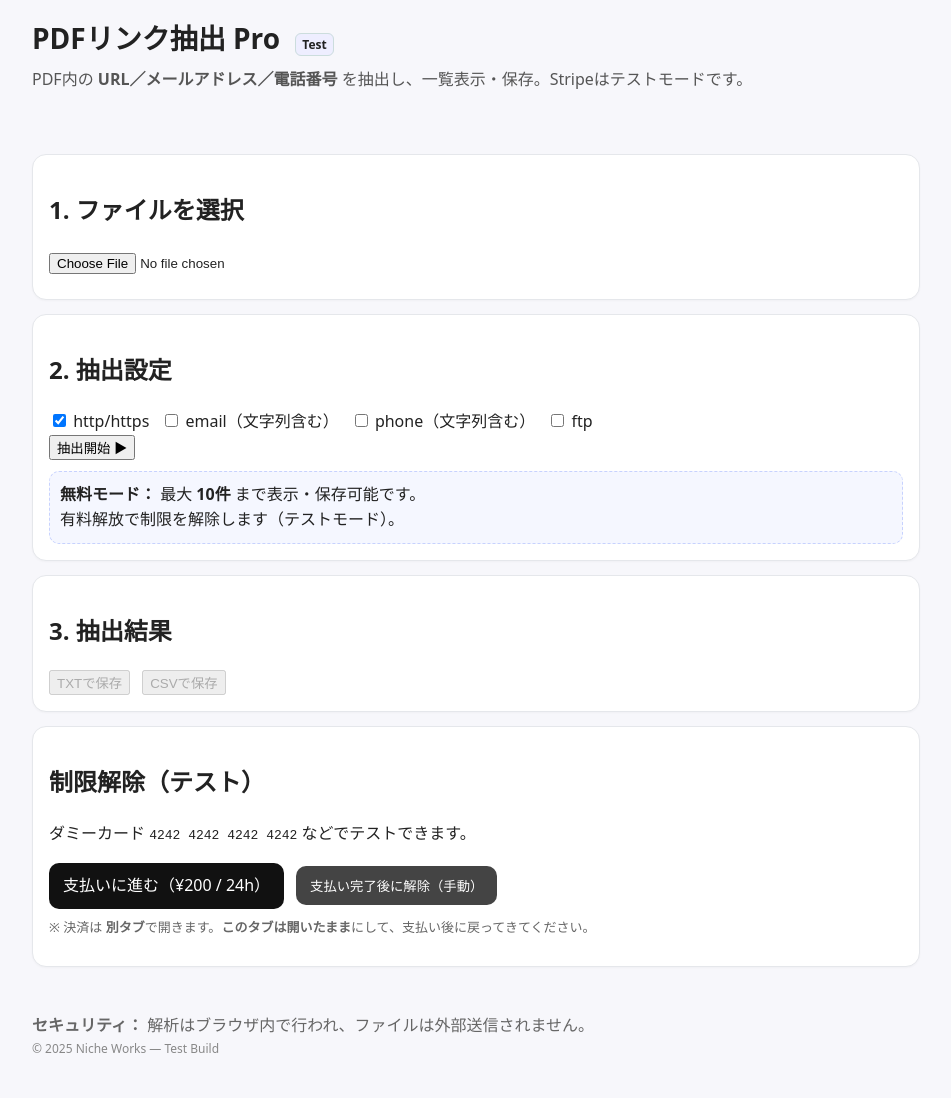
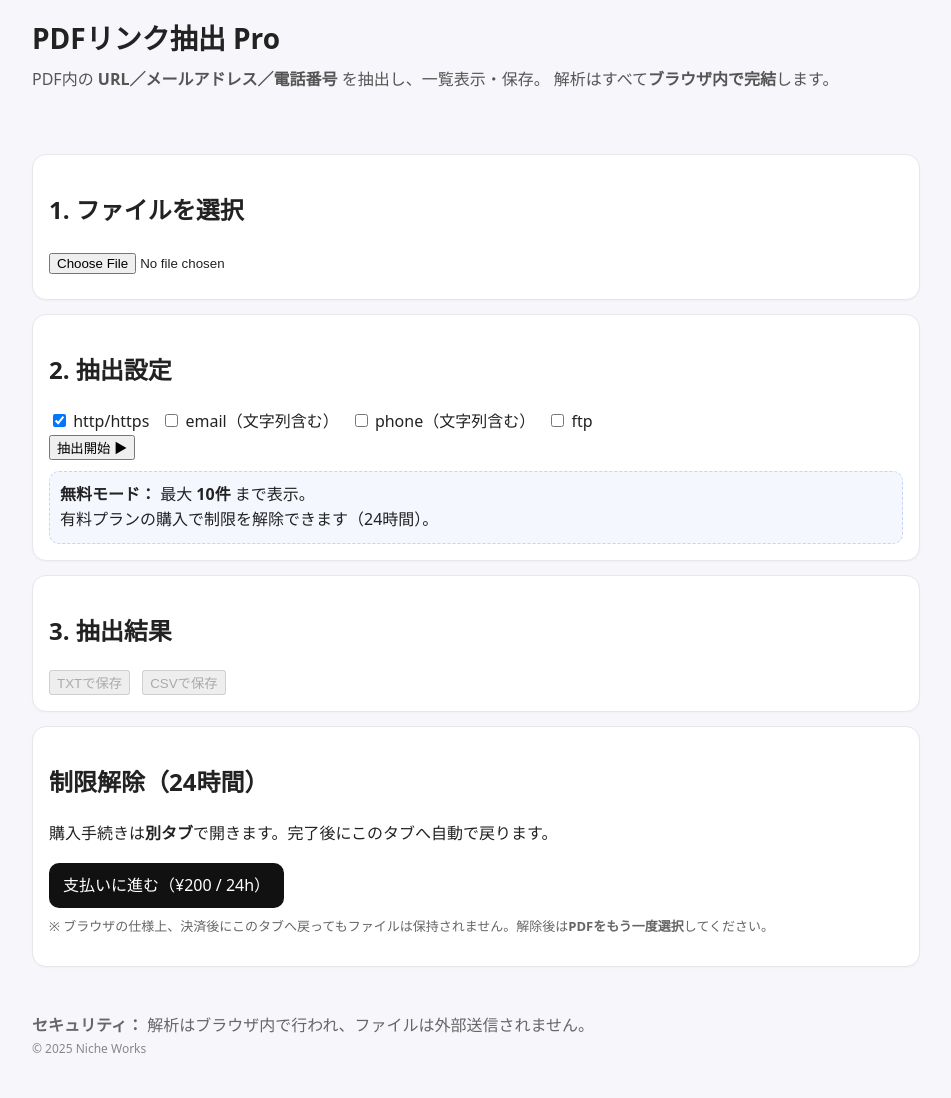
Before and after one commit to nicheworks-tools/pdf-link-extractor-pro, a plain HTML site: page index.html in a window 1280 px wide. Shown: the whole page, without its empty margins (164-1115 px from the left). Drawn offline with Linux system fonts and the light colour scheme.

Commit message:
Update index.html

```diff
--- a/index.html
+++ b/index.html
@@ -3,7 +3,7 @@
 <head>
   <meta charset="utf-8" />
   <meta name="viewport" content="width=device-width,initial-scale=1" />
-  <title>PDFリンク抽出 Pro — Hybrid</title>
+  <title>PDFリンク抽出 Pro</title>
   <link rel="stylesheet" href="./style.css" />
   <link rel="icon" href="/favicon.svg" type="image/svg+xml" />
   <style>
@@ -14,18 +14,20 @@
     .banner .actions{margin-top:8px}
     .btn-inline{display:inline-block;margin-right:8px;padding:6px 10px;border-radius:8px;border:1px solid #d1d5db}
   </style>
+
+  <!-- OG / Twitter -->
   <meta property="og:title" content="PDFリンク抽出 Pro | PDF Link Extractor Pro" />
-<meta property="og:description" content="PDF内のURL・メール・電話を一括抽出。ブラウザ内完結、無料プレビュー&CSV/TXT保存。" />
-<meta property="og:url" content="https://pdf-link-extractor-pro.vercel.app/" />
-<meta property="og:image" content="https://pdf-link-extractor-pro.vercel.app/og-image.jpg" />
-<meta name="twitter:card" content="summary_large_image" />
-
+  <meta property="og:description" content="PDF内のURL・メール・電話を一括抽出。ブラウザ内完結、無料プレビュー&CSV/TXT保存。" />
+  <meta property="og:url" content="https://pdf-link-extractor-pro.vercel.app/" />
+  <meta property="og:image" content="https://pdf-link-extractor-pro.vercel.app/og-image.jpg" />
+  <meta name="twitter:card" content="summary_large_image" />
 </head>
 <body>
   <header class="container">
-    <h1>PDFリンク抽出 Pro <span class="badge">Test</span></h1>
+    <h1>PDFリンク抽出 Pro</h1>
     <p class="sub">
-      PDF内の <b>URL／メールアドレス／電話番号</b> を抽出し、一覧表示・保存。Stripeはテストモードです。
+      PDF内の <b>URL／メールアドレス／電話番号</b> を抽出し、一覧表示・保存。
+      解析はすべて<b>ブラウザ内で完結</b>します。
     </p>
     <div id="topBanner"></div>
   </header>
@@ -47,8 +49,8 @@
       </div>
       <button id="extractBtn" type="button">抽出開始 ▶︎</button>
       <div id="limitNote" class="note">
-        <strong>無料モード：</strong> 最大 <b>10件</b> まで表示・保存可能です。<br />
-        有料解放で制限を解除します（テストモード）。
+        <strong>無料モード：</strong> 最大 <b>10件</b> まで表示。<br />
+        有料プランの購入で制限を解除できます（24時間）。
       </div>
     </section>
 
@@ -63,27 +65,26 @@
     </section>
 
     <section class="card pay">
-      <h2>制限解除（テスト）</h2>
-      <p>ダミーカード <code>4242 4242 4242 4242</code> などでテストできます。</p>
+      <h2>制限解除（24時間）</h2>
+      <p>購入手続きは<b>別タブ</b>で開きます。完了後にこのタブへ自動で戻ります。</p>
       <div class="row">
-        <!-- 別タブで開く。クリック時に「決済中フラグ」を保存 -->
+        <!-- 本番用のPayment Linkに差し替え済み -->
         <a class="btn" id="payLink" href="https://buy.stripe.com/28E4gB1MR1M1cO9h31cV202" target="_blank" rel="noopener">支払いに進む（¥200 / 24h）</a>
-        <button id="iPaidBtn" class="btn secondary" type="button">支払い完了後に解除（手動）</button>
       </div>
-      <p class="small">※ 決済は <b>別タブ</b>で開きます。<b>このタブは開いたまま</b>にして、支払い後に戻ってきてください。</p>
+      <p class="small">※ ブラウザの仕様上、決済後にこのタブへ戻ってもファイルは保持されません。解除後は<b>PDFをもう一度選択</b>してください。</p>
     </section>
   </main>
 
   <footer class="container foot">
     <div><strong>セキュリティ：</strong> 解析はブラウザ内で行われ、ファイルは外部送信されません。</div>
-    <div class="muted">© 2025 Niche Works — Test Build</div>
+    <div class="muted">© 2025 Niche Works</div>
   </footer>
 
   <!-- pdf.js（ローカル） -->
   <script src="./vendor/pdf.min.js"></script>
 
   <script>
-    // ---- ユーティリティ（解除管理） ----
+    // ---- 課金解除管理 ----
     const unlockedKey = "pdf_link_extractor_unlocked_until";
     const unlockHours = 24;
     const payInProgressKey = "pdf_link_extractor_payment_in_progress";
@@ -103,17 +104,13 @@
       return ((until - Date.now())/3600000).toFixed(1);
     }
 
-    function banner(el, kind, html){
-      el.innerHTML = `<div class="banner ${kind}">${html}</div>`;
-    }
+    function banner(el, kind, html){ el.innerHTML = `<div class="banner ${kind}">${html}</div>`; }
     function clearBanner(el){ el.innerHTML = ""; }
 
     function updateUnlockUI() {
       const note = document.getElementById("limitNote");
-      const paidBtn = document.getElementById("iPaidBtn");
       if (isUnlocked()) {
         note.innerHTML = `<strong>有料モード：</strong> 制限解除中（残り約 ${remainingHours()} 時間）。全件表示・保存が可能です。`;
-        if (paidBtn){ paidBtn.disabled = true; paidBtn.textContent = "解除中"; }
       }
     }
 
@@ -136,7 +133,6 @@
     const resultList = document.getElementById("resultList");
     const saveTxtBtn = document.getElementById("saveTxtBtn");
     const saveCsvBtn = document.getElementById("saveCsvBtn");
-    const iPaidBtn   = document.getElementById("iPaidBtn");
     const payLink    = document.getElementById("payLink");
     const filterHttp = document.getElementById("filterHttp");
     const filterEmail= document.getElementById("filterEmail");
@@ -144,44 +140,38 @@
     const filterFtp  = document.getElementById("filterFtp");
     let currentLinks = [];
 
-    // ---- 決済フローのUX改善 ----
-    // 決済リンクを開いたら「決済中フラグ」を立て、元タブに注意バナーを出す
+    // ---- 決済フローのUX ----
     payLink.addEventListener("click", ()=>{
       localStorage.setItem(payInProgressKey, "1");
       banner(topBanner, "info",
         "<b>決済用タブを開きました。</b> このタブは開いたままにしてください。決済完了後、ここに戻るだけで制限が解除されます。");
     });
 
-    // 他タブから戻ってきた時（focus/visibility）に解除状態を再反映
+    // 他タブから戻ってきた時に解除状態を再反映
     window.addEventListener("focus", updateUnlockUI);
     document.addEventListener("visibilitychange", ()=>{ if (!document.hidden) updateUnlockUI(); });
 
-    // 支払い後に ?paid=1 で戻ってきたタブ用：解除して案内を表示
+    // 支払い後 ?paid=1 で戻ったタブ：解除して案内表示
     (function handlePaidQuery(){
       const p = new URLSearchParams(location.search);
       if (p.get("paid")==="1"){
         setUnlocked();
-        // URLを綺麗に
         try{ history.replaceState({}, "", location.pathname); }catch(e){}
-        // 決済中フラグは消す（どのタブでもOK）
         localStorage.removeItem(payInProgressKey);
-        // ファイルは保持できない旨のバナー
         banner(topBanner, "success",
           "<b>支払いが完了しました。制限を解除しました。</b><div class='actions'><span class='muted'>ブラウザの仕様上、ファイルは保持されません。</span> <button class='btn-inline' id='reselectBtn'>PDFをもう一度選択</button></div>");
-        // フォーカスでファイル選択を開けるように
         setTimeout(()=>{
           const btn = document.getElementById("reselectBtn");
           if (btn){ btn.addEventListener("click", ()=> fileInput.click()); }
         }, 0);
       } else if (localStorage.getItem(payInProgressKey)==="1" && !isUnlocked()){
-        // 決済途中でこのタブに戻ってきた場合の注意
         banner(topBanner, "warn", "決済タブを開いています。完了後、このタブに戻ると自動で解除されます。");
       }
     })();
 
     updateUnlockUI();
 
-    // ---- ヘルパー ----
+    // ---- 抽出ロジック ----
     function blobToArrayBuffer(file) {
       return new Promise((resolve, reject) => {
         const r = new FileReader(); r.onload = () => resolve(r.result); r.onerror = reject; r.readAsArrayBuffer(file);
@@ -217,6 +207,7 @@
       for (let p=1; p<=pdf.numPages; p++){
         const page = await pdf.getPage(p);
 
+        // 注釈リンク
         const ann = await page.getAnnotations({ intent:"display" });
         ann.forEach(a=>{
           if (a && a.subtype==="Link" && a.url){
@@ -224,6 +215,7 @@
           }
         });
 
+        // テキストから検出
         const text = (await page.getTextContent()).items.map(i=>i.str).join(" ");
 
         let m;
@@ -286,7 +278,7 @@
     fileInput.addEventListener("change", ()=>{
       const f = fileInput.files[0]; if (!f) return;
       fileMeta.textContent = `${f.name} — ${(f.size/1024/1024).toFixed(2)} MB`;
-      clearBanner(topBanner); // ファイル再選択でバナーを消す
+      clearBanner(topBanner);
     });
 
     extractBtn.addEventListener("click", async ()=>{
@@ -318,10 +310,6 @@
 
     document.getElementById("saveTxtBtn").addEventListener("click", () => downloadTxt(currentLinks));
     document.getElementById("saveCsvBtn").addEventListener("click", () => downloadCsv(currentLinks));
-    iPaidBtn.addEventListener("click", () => {
-      setUnlocked();
-      alert("制限を解除しました（テスト）。再度 抽出 を実行してください。");
-    });
   </script>
 </body>
 </html>
```
